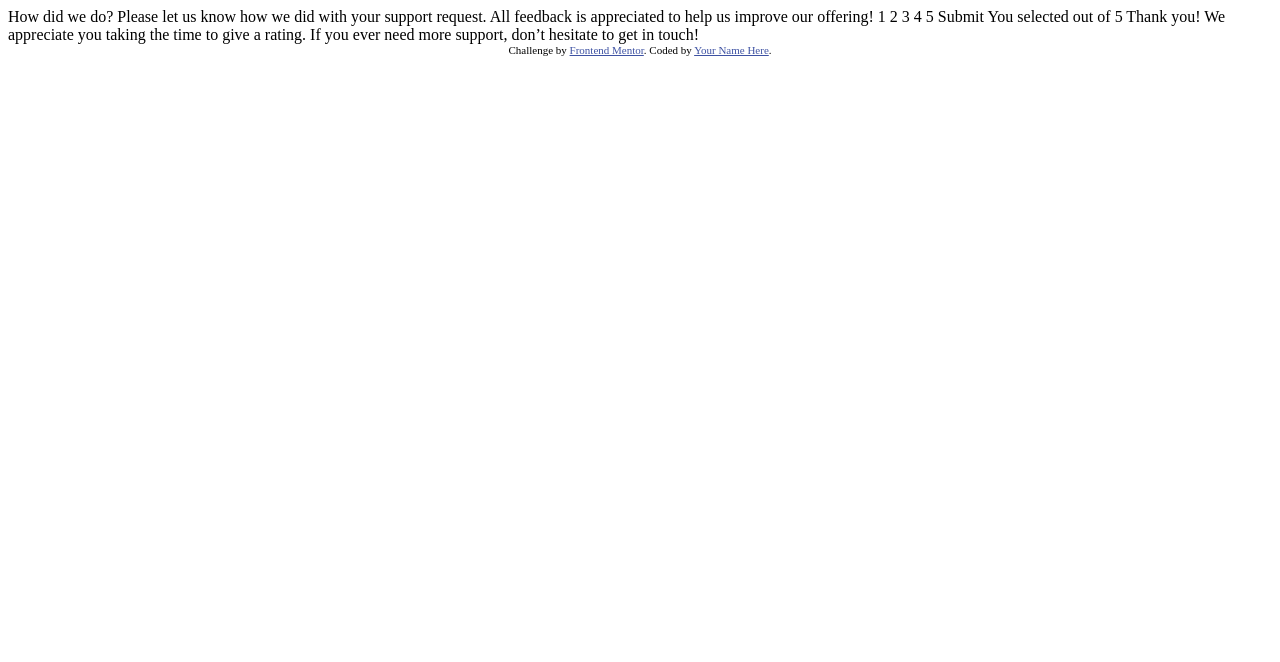
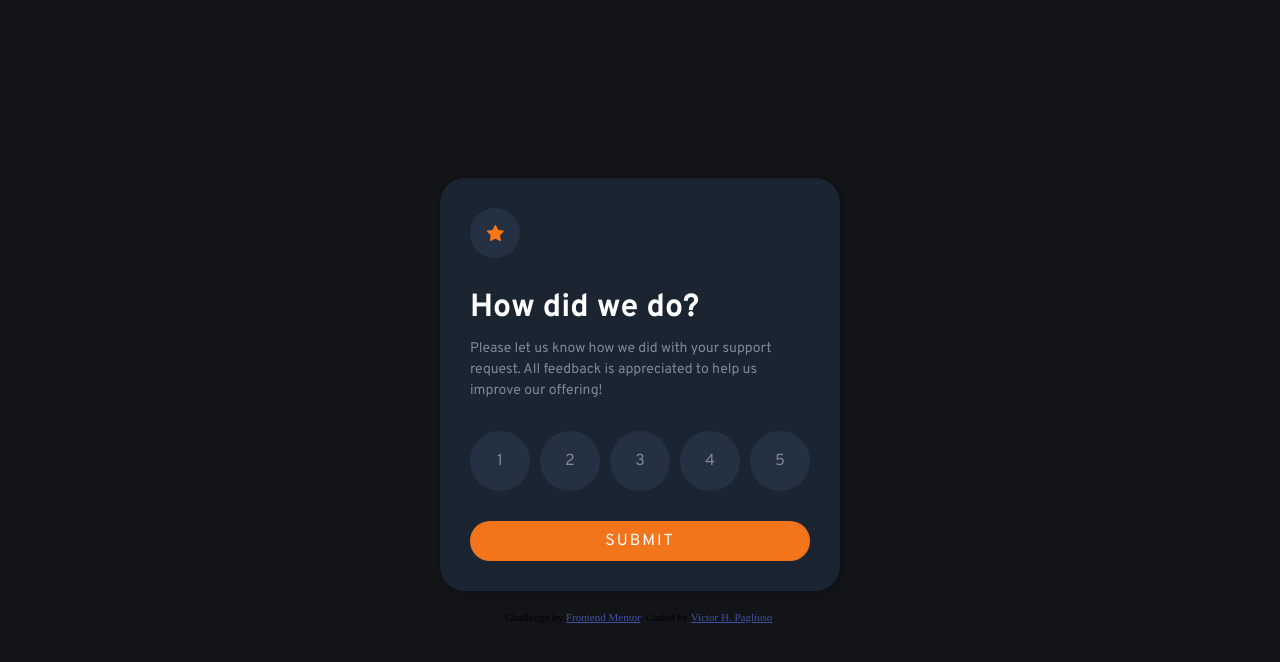
Before and after one commit to Victorhumbert/interactive-rating-component-main, a plain HTML site: page index.html in a window 1280 px wide. Drawn offline with Linux system fonts and the light colour scheme.

Commit message:
Script funcionando junto com validador, projeto finalizado

```diff
--- a/index.html
+++ b/index.html
@@ -1,49 +1,84 @@
 <!DOCTYPE html>
 <html lang="en">
+
 <head>
   <meta charset="UTF-8">
-  <meta name="viewport" content="width=device-width, initial-scale=1.0"> <!-- displays site properly based on user's device -->
+  <meta name="viewport" content="width=device-width, initial-scale=1.0">
 
   <link rel="icon" type="image/png" sizes="32x32" href="./images/favicon-32x32.png">
+  <link rel="stylesheet" href="./style.css">
 
   <title>Frontend Mentor | Interactive rating component</title>
 
-  <!-- Feel free to remove these styles or customise in your own stylesheet 👍 -->
   <style>
-    .attribution { font-size: 11px; text-align: center; }
-    .attribution a { color: hsl(228, 45%, 44%); }
+    .attribution {
+      font-size: 11px;
+      text-align: center;
+    }
+
+    .attribution a {
+      color: hsl(228, 45%, 44%);
+    }
   </style>
 </head>
+
 <body>
+  <main>
+    <section class="teste-qualidade ativo">
+      <h1>How did we do?</h1>
 
-  <!-- Rating state start -->
+      <p>Please let us know how we did with your support request. All feedback is appreciated
+        to help us improve our offering!</p>
 
-  How did we do?
+      <form>
+        <div class="botoes">
+          <div>
+            <input type="radio" id="opt1" name="rate" value="1">
+            <label for="opt1" aria-checked="true">1</label>
+          </div>
+          <div>
+            <input type="radio" id="opt2" name="rate" value="2">
+            <label for="opt2">2</label>
+          </div>
+          <div>
+            <input type="radio" id="opt3" name="rate" value="3">
+            <label for="opt3">3</label>
+          </div>
+          <div>
+            <input type="radio" id="opt4" name="rate" value="4">
+            <label for="opt4">4</label>
+          </div>
+          <div>
+            <input type="radio" id="opt5" name="rate" value="5">
+            <label for="opt5">5</label>
+          </div>
+        </div>
 
-  Please let us know how we did with your support request. All feedback is appreciated
-  to help us improve our offering!
+      </form>
+      <button id="enviar" onclick="enviar()" type="submit">Submit</button>
 
-  1 2 3 4 5
+    </section>
+    <!-- Rating state end -->
 
-  Submit
+    <!-- Thank you state start -->
+    <section class="agradecimentos">
+      <div>
+        <span id="dc">You selected out of 5</span>
+      </div>
 
-  <!-- Rating state end -->
+      <h1>Thank you!</h1>
 
-  <!-- Thank you state start -->
-
-  You selected <!-- Add rating here --> out of 5
-
-  Thank you!
-
-  We appreciate you taking the time to give a rating. If you ever need more support,
-  don’t hesitate to get in touch!
-
-  <!-- Thank you state end -->
-
+      <p>We appreciate you taking the time to give a rating. If you ever need more support,
+        don’t hesitate to get in touch!</p>
+    </section>
+    <!-- Thank you state end -->
+  </main>
 
   <div class="attribution">
     Challenge by <a href="https://www.frontendmentor.io?ref=challenge" target="_blank">Frontend Mentor</a>.
-    Coded by <a href="#">Your Name Here</a>.
+    Coded by <a href="https://www.linkedin.com/in/victor-pagliuso-232458252/">Victor H. Pagliuso</a>.
   </div>
+  <script src="./script.js"></script>
 </body>
+
 </html>
--- /dev/null
+++ b/script.js
@@ -0,0 +1,23 @@
+const botoes = document.querySelectorAll(".botoes label");
+
+let btn = 0;
+function selecionar(item) {
+  btn = +item.target.innerText;
+  console.log(item);
+}
+
+botoes.forEach((itens) => {
+  itens.addEventListener("click", selecionar);
+});
+
+function enviar() {
+  if (btn >= 1 && btn <= 5) {
+    const hide = document.querySelector(".teste-qualidade");
+    hide.classList.remove("ativo");
+    const show = document.querySelector(".agradecimentos");
+    show.classList.add("ativo");
+    dc.innerText = `You selected ${btn} out of 5`;
+  } else {
+    alert("Select an Option, Please");
+  }
+}
--- /dev/null
+++ b/style.css
@@ -0,0 +1,140 @@
+@import url("https://fonts.googleapis.com/css2?family=Overpass:wght@400;700&display=swap");
+
+* {
+  padding: 0;
+  margin: 0;
+  color: inherit;
+  list-style: none;
+  border: none;
+  box-sizing: border-box;
+  outline: none;
+}
+
+body {
+  display: flex;
+  flex-direction: column;
+  width: 100vw;
+  height: 100vh;
+  justify-content: center;
+  align-items: center;
+  background: hsl(216, 12%, 8%);
+  padding: 20px;
+}
+main {
+  background: hsl(213, 30%, 15%);
+  max-width: 400px;
+  border-radius: 25px;
+  padding: 30px;
+  box-shadow: 1px 1px 5px 1px hsla(216, 15%, 5%, 0.3);
+  margin-bottom: 20px;
+}
+.teste-qualidade,
+.agradecimentos {
+  display: none;
+}
+.teste-qualidade.ativo,
+.agradecimentos.ativo {
+  display: flex;
+  flex-direction: column;
+  gap: 10px;
+}
+.teste-qualidade::before {
+  content: "";
+  background: url("./images/icon-star.svg") center no-repeat hsla(213, 30%, 20%);
+  width: 50px;
+  height: 50px;
+  border-radius: 50%;
+  margin-bottom: 20px;
+}
+
+.teste-qualidade h1,
+.agradecimentos h1 {
+  color: hsl(0, 0%, 100%);
+  font-size: 2rem;
+  font-family: "Overpass";
+}
+.teste-qualidade p,
+.agradecimentos p {
+  font-size: 0.875rem;
+  line-height: 1.5;
+  color: hsl(216, 12%, 54%);
+  margin-bottom: 20px;
+  font-family: "Overpass";
+}
+.botoes {
+  display: flex;
+  gap: 10px;
+  margin-bottom: 20px;
+  justify-content: space-between;
+}
+
+.botoes input {
+  display: none;
+}
+
+.botoes label {
+  display: flex;
+  align-items: center;
+  justify-content: center;
+  font-family: "Overpass";
+  border-radius: 50%;
+  cursor: pointer;
+  transition: 0.3s;
+  z-index: 2;
+  width: 60px;
+  height: 60px;
+  color: hsl(216, 12%, 54%);
+  background: hsla(213, 30%, 20%);
+}
+
+.botoes label:hover {
+  background: hsl(213, 10%, 40%);
+  color: hsl(0, 0%, 100%);
+}
+
+.botoes input:checked + label {
+  background: hsl(25, 90%, 53%);
+  color: hsl(0, 0%, 100%);
+}
+
+#enviar {
+  display: flex;
+  justify-content: center;
+  background: hsl(25, 90%, 53%);
+  color: hsl(0, 0%, 100%);
+  text-transform: uppercase;
+  font-size: 1rem;
+  padding: 10px;
+  letter-spacing: 2px;
+  border-radius: 30px;
+  font-family: "Overpass";
+  transition: 0.3s;
+  width: 100%;
+}
+
+#enviar:hover,
+#enviar:focus {
+  background: hsl(0, 0%, 100%);
+  color: hsl(25, 90%, 53%);
+  cursor: pointer;
+}
+
+.agradecimentos.ativo {
+  text-align: center;
+  font-family: "Overpass";
+}
+.agradecimentos div {
+  margin: 20px 0;
+}
+
+.agradecimentos span {
+  padding: 8px 20px 6px;
+  background: hsla(213, 30%, 20%);
+  color: hsl(25, 90%, 53%);
+  border-radius: 30px;
+  font-size: 0.875rem;
+}
+
+.agradecimentos::before {
+  content: url("./images/illustration-thank-you.svg");
+}
```
